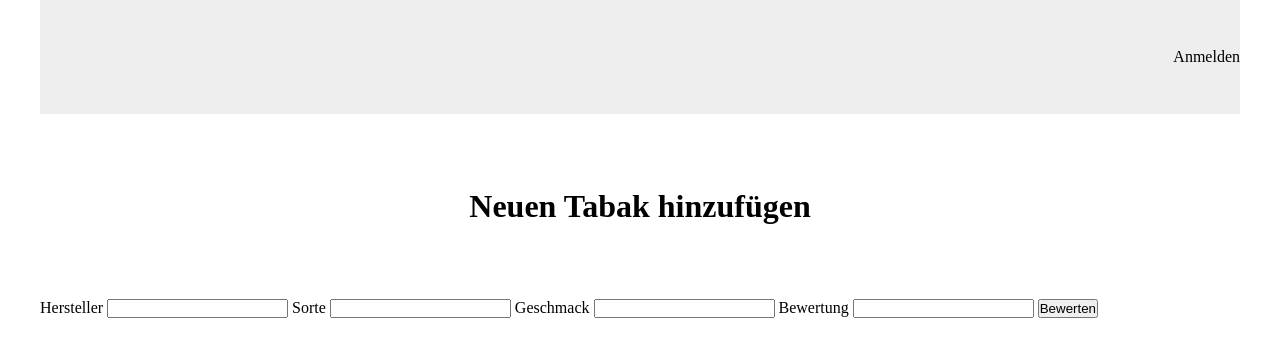
After one commit to gbenske/tabak-review, a PHP site: page /assets/pages/addTabak.php in a window 1280 px wide. The commit adds this page. Shown: the top 357 px of the page. Run offline with PHP 8.4, Linux system fonts and the light colour scheme.

Commit message:
adding rating site and function

```diff
--- a/assets/css/default.css
+++ b/assets/css/default.css
@@ -1 +1 @@
-@font-face{font-family:oneday;src:url("../../font/ONEDAY.otf");src:url("../../../font/ONEDAY.ttf")}.flex-grid{display:flex;flex-wrap:wrap}.flex-grid .col{display:flex;justify-content:center;align-items:center;flex-wrap:wrap;flex-direction:column;flex:1 1 33.33%;background-color:#aaa;padding:100px 0}*{margin:0;padding:0;box-sizing:border-box}body h1{text-align:center;padding:74px 0}body h2{padding-bottom:48px}body ul{list-style:none}body a{text-decoration:none;color:#000}body .wrapper{position:relative;width:100%;max-width:1200px;margin:0 auto}body header{background-color:#eee;padding:48px 0}body header ul{display:flex;flex-wrap:wrap;justify-content:flex-end}body footer{background-color:#eee;padding:48px 0;display:flex;flex-wrap:wrap;justify-content:flex-end}
+@font-face{font-family:oneday;src:url("../../font/ONEDAY.otf");src:url("../../../font/ONEDAY.ttf")}.flex-grid{display:flex;flex-wrap:wrap}.flex-grid .col{display:flex;justify-content:center;align-items:center;flex-wrap:wrap;flex-direction:column;flex:1 1 33.33%;background-color:#aaa;padding:100px 0}*{margin:0;padding:0;box-sizing:border-box}body h1{text-align:center;padding:74px 0}body h2{padding-bottom:48px}body ul{list-style:none}body a{text-decoration:none;color:#000}body .wrapper{position:relative;width:100%;max-width:1200px;margin:0 auto}body header{background-color:#eee;padding:48px 0;display:flex;flex-wrap:wrap;justify-content:flex-end}body footer{background-color:#eee;padding:48px 0;display:flex;flex-wrap:wrap;justify-content:flex-end}
--- a/assets/inc/header.php
+++ b/assets/inc/header.php
@@ -6,7 +6,11 @@
 				{
 					$identification = $_SESSION["userid"];
 					?>
-						<a href='logout.php'>Abmelden</a>
+						<ul>
+							<li><a href='logout.php'>Abmelden</a></li>
+							<li><a href='addTabak.php'>Tabak einfügen</a></li>
+						</ul>
+
 					<?php
 				}
 				else
--- /dev/null
+++ b/assets/pages/addTabak.php
@@ -0,0 +1,63 @@
+<?php
+    include_once $_SERVER['DOCUMENT_ROOT'] . '/tabak-review/assets/php/bootstrap.php';
+    include_once $_SERVER['DOCUMENT_ROOT'] . "/tabak-review/assets/inc/head.php";
+    include_once $_SERVER['DOCUMENT_ROOT'] . "/tabak-review/assets/inc/header.php";
+?>
+
+<?php
+
+    if(isset($_GET['rating'])) {
+     $error = false;
+     $producer = $_POST['hersteller'];
+     $sort = $_POST['sorte'];
+     $taste = $_POST['geschmack'];
+     $rating = $_POST['bewertung'];
+
+ //Überprüfe, ob Tabak schon vorhanden ist
+    if(!$error) {
+        $statement = $pdo->prepare("SELECT * FROM tabak WHERE hersteller = :hersteller");
+        $result = $statement->execute(array('hersteller' => $producer));
+        $user = $statement->fetch();
+
+    if($user !== false) {
+            echo 'Dieser Hersteller ist bereits gespeichert!';
+        $error = true;
+     }
+ }
+
+ //Keine Fehler, Nutzer kann registriert werden
+    if(!$error) {
+
+        $statement = $pdo->prepare("INSERT INTO tabak (hersteller, sorte, geschmack, bewertung) VALUES (:hersteller, :sorte, :geschmack, :bewertung)");
+        $result = $statement->execute(array('hersteller' => $producer, 'sorte' => $sort, 'geschmack' => $taste, 'bewertung' => $rating));
+
+    if($result) {
+        header("Location: index.php");
+    } else {
+        echo 'Beim Abspeichern ist leider ein Fehler aufgetreten<br>';
+    }
+ }
+
+}
+
+?>
+
+<div class="wrapper">
+     <h1>Neuen Tabak hinzufügen</h1>
+
+     <form action="?rating" method="post">
+        <label>Hersteller</label>
+        <input type="test" name="hersteller">
+
+        <label>Sorte</label>
+        <input type="test" name="sorte">
+
+        <label>Geschmack</label>
+        <input type="test" name="geschmack">
+
+        <label>Bewertung</label>
+        <input type="test" name="bewertung">
+
+        <input type="submit" value="Bewerten">
+    </form>
+</div>
--- a/assets/pages/index.php
+++ b/assets/pages/index.php
@@ -19,9 +19,9 @@
 
 		<?php foreach ($tabaksorten as $tabak) { ?>
 			<div class="col">
-				<h2><?php echo $tabak['Hersteller'] ?></h2>
-				<div class="sort"><?php echo $tabak['Sorte'] ?></div>
-				<div class="rating"><?php echo $tabak['Bewertung'] ?></div>
+				<h2><?php echo $tabak['hersteller'] ?></h2>
+				<div class="sort"><?php echo $tabak['sorte'] ?></div>
+				<div class="rating"><?php echo $tabak['bewertung'] ?></div>
 			</div>
 		<?php } ?>
 
--- a/assets/sass/custom/_base.sass
+++ b/assets/sass/custom/_base.sass
@@ -28,11 +28,9 @@ body
 	header
 		background-color: $color-light-grey
 		padding: 48px 0
-
-		ul
-			display: flex
-			flex-wrap: wrap
-			justify-content: flex-end
+		display: flex
+		flex-wrap: wrap
+		justify-content: flex-end
 
 	footer
 		background-color: $color-light-grey
```
